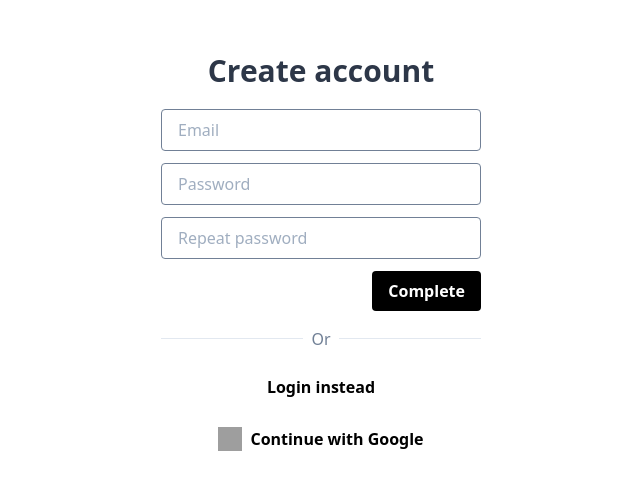
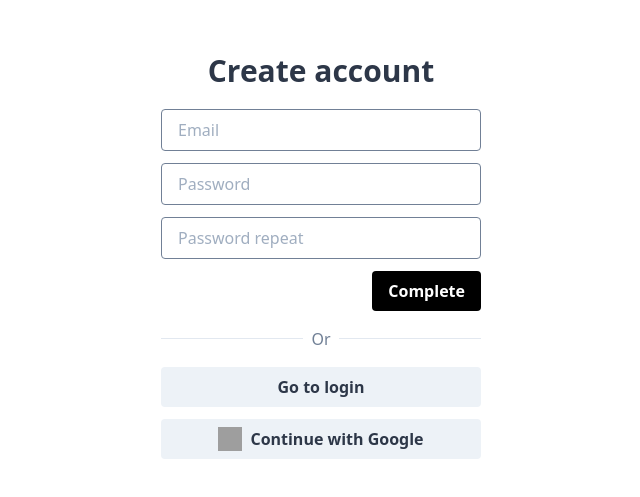
Before and after one commit to vladislavkn/Book-store, a Vue app: page /sign-up in a window 1280 px wide. Shown: the part 147-644 px from the top of the page, without its empty margins (319-959 px from the left). Built offline with nearby package versions, Linux system fonts and the light colour scheme; no server answers; grey boxes are pictures that could not be loaded.

Commit message:
refactor: auth sign-in & sing-up

```diff
--- a/mixins/authMixin.js
+++ b/mixins/authMixin.js
@@ -1,24 +1,25 @@
-export default (authEventType) => ({
+export default ({ authEventType }) => ({
   data: () => ({
-    isLoading: false,
-    error: "",
+    authMixin_isLoading: false,
+    authMixin_error: "",
   }),
   methods: {
-    submit({ email, password }) {
-      this.isLoading = true;
+    authMixin_submit(email, password) {
+      console.log(email, password);
+      this.authMixin_isLoading = true;
       this.$store
         .dispatch(authEventType, { email, password })
         .then(() => this.$router.push("/"))
-        .catch((error) => (this.error = error.message))
-        .finally(() => (this.isLoading = false));
+        .catch((error) => (this.authMixin_error = error.message))
+        .finally(() => (this.authMixin_isLoading = false));
     },
-    loginWithGoogle() {
-      this.isLoading = true;
+    authMixin_loginWithGoogle() {
+      this.authMixin_isLoading = true;
       this.$store
         .dispatch("loginWithGoogle")
         .then(() => this.$router.push("/"))
-        .catch((error) => (this.error = error.message))
-        .finally(() => (this.isLoading = false));
+        .catch((error) => (this.authMixin_error = error.message))
+        .finally(() => (this.authMixin_isLoading = false));
     },
   },
 });
--- a/src/components/AuthForm.vue
+++ b/src/components/AuthForm.vue
@@ -1,32 +1,7 @@
 <template>
   <div class="max-w-xs w-full">
     <form class="max-w-xs w-full mb-4 space-y-3" @submit.prevent="submit">
-      <input
-        class="InputText"
-        type="email"
-        placeholder="Email"
-        required
-        v-model="email"
-      />
-      <input
-        class="InputText"
-        type="password"
-        placeholder="Password"
-        required
-        minLength="8"
-        maxlength="16"
-        v-model="password"
-      />
-      <input
-        v-if="showPasswordRepeat"
-        class="InputText"
-        type="password"
-        placeholder="Repeat password"
-        required
-        minLength="8"
-        maxlength="16"
-        v-model="passwordRepeat"
-      />
+      <slot name="fields" />
       <div class="flex items-center justify-between">
         <div class="text-sm text-red-400 mr-2">
           {{ error }}
@@ -34,7 +9,7 @@
         <button
           class="Button Button__primary"
           type="submit"
-          :disabled="!!error || isLoading"
+          :disabled="!isSubmitAvailable"
         >
           {{ isLoading ? "Loading" : "Complete" }}
         </button>
@@ -45,10 +20,8 @@
       <span class="text-gray-600 px-2 bg-white z-10 relative">Or</span>
     </div>
     <div class="max-w-xs w-full space-y-3">
-      <router-link :to="linkRoute" class="Button Button_secondary w-full">
-        {{ linkText }}
-      </router-link>
-      <button class="Button Button_secondary w-full" @click="loginWithGoogle">
+      <slot name="links" />
+      <button class="Button Button__secondary w-full" @click="loginWithGoogle">
         <img
           class="h-6 w-6"
           src="https://lh3.googleusercontent.com/COxitqgJr1sJnIDe8-jiKhxDx1FrYbtRHKJ9z_hELisAlapwE9LUPh6fcXIfb5vwpbMl4xl9H9TRFPc5NOO8Sb3VSgIBrfRYvW6cUA"
@@ -62,38 +35,9 @@
 
 <script>
 export default {
-  data: () => ({
-    email: "",
-    password: "",
-    passwordRepeat: "",
-  }),
-  watch: {
-    passwordRepeat(newValue) {
-      const errorMessage =
-        newValue != this.password ? "Passwords don't match!" : "";
-      if (this.showPasswordRepeat) this.$emit("validationError", errorMessage);
-    },
-    password(newValue) {
-      const errorMessage =
-        newValue != this.passwordRepeat ? "Passwords don't match!" : "";
-      if (this.showPasswordRepeat) this.$emit("validationError", errorMessage);
-    },
-  },
   props: {
     isLoading: {
       type: Boolean,
-      required: true,
-    },
-    showPasswordRepeat: {
-      type: Boolean,
-      required: true,
-    },
-    linkText: {
-      type: String,
-      required: true,
-    },
-    linkRoute: {
-      type: String,
       required: true,
     },
     error: {
@@ -101,13 +45,17 @@ export default {
       required: true,
     },
   },
+  computed: {
+    isSubmitAvailable() {
+      return !this.error && !this.isLoading;
+    },
+  },
   methods: {
     submit() {
-      if (this.error) return;
-      this.$emit("submit", {
-        email: this.email,
-        password: this.password,
-      });
+      // TODO: add toast warning
+      if (this.isSubmitAvailable) {
+        this.$emit("submit");
+      }
     },
     loginWithGoogle() {
       this.$emit("loginWithGoogle");
--- /dev/null
+++ b/src/components/AuthFormEmailField.vue
@@ -0,0 +1,17 @@
+<template>
+  <input
+    :value="value"
+    @input="$emit('input', $event.target.value)"
+    class="InputText"
+    type="email"
+    placeholder="Email"
+    required
+  />
+</template>
+<script>
+export default {
+  props: {
+    value: String,
+  },
+};
+</script>
--- /dev/null
+++ b/src/components/AuthFormPasswordField.vue
@@ -0,0 +1,19 @@
+<template>
+  <input
+    :value="value"
+    @input="$emit('input', $event.target.value)"
+    class="InputText"
+    type="password"
+    placeholder="Password"
+    required
+    minLength="8"
+    maxlength="16"
+  />
+</template>
+<script>
+export default {
+  props: {
+    value: String,
+  },
+};
+</script>
--- a/src/views/Sign-in.vue
+++ b/src/views/Sign-in.vue
@@ -4,15 +4,21 @@
       Login
     </h1>
     <AuthForm
-      :showPasswordRepeat="false"
-      :isLoading="isLoading"
-      :error="error"
-      linkRoute="/sign-up"
-      linkText="Register instead"
-      @validationError="error = $event"
-      @submit="submit"
-      @loginWithGoogle="loginWithGoogle"
-    />
+      :isLoading="authMixin_isLoading"
+      :error="authMixin_error"
+      @submit="authMixin_submit"
+      @loginWithGoogle="authMixin_loginWithGoogle"
+    >
+      <template v-slot:fields>
+        <AuthFormEmailField v-model="email" />
+        <AuthFormPasswordField v-model="password"
+      /></template>
+      <template v-slot:links>
+        <router-link to="/sign-up" class="Button Button__secondary">
+          Go to registration
+        </router-link>
+      </template>
+    </AuthForm>
   </EmptyLayout>
 </template>
 
@@ -20,9 +26,20 @@
 import EmptyLayout from "../components/EmptyLayout.vue";
 import AuthForm from "../components/AuthForm.vue";
 import authMixin from "../../mixins/authMixin";
+import AuthFormEmailField from "../components/AuthFormEmailField.vue";
+import AuthFormPasswordField from "../components/AuthFormPasswordField.vue";
 
 export default {
-  components: { EmptyLayout, AuthForm },
-  mixins: [authMixin("loginUser")],
+  components: {
+    EmptyLayout,
+    AuthForm,
+    AuthFormEmailField,
+    AuthFormPasswordField,
+  },
+  mixins: [authMixin({ authEventType: "loginUser" })],
+  data: () => ({
+    email: "",
+    password: "",
+  }),
 };
 </script>
--- a/src/views/Sign-up.vue
+++ b/src/views/Sign-up.vue
@@ -4,15 +4,25 @@
       Create account
     </h1>
     <AuthForm
-      :showPasswordRepeat="true"
-      :isLoading="isLoading"
-      :error="error"
-      linkRoute="/sign-in"
-      linkText="Login instead"
-      @validationError="error = $event"
-      @submit="submit"
-      @loginWithGoogle="loginWithGoogle"
-    />
+      :isLoading="authMixin_isLoading"
+      :error="authMixin_error"
+      @submit="authMixin_submit(email, password)"
+      @loginWithGoogle="authMixin_loginWithGoogle"
+    >
+      <template v-slot:fields>
+        <AuthFormEmailField v-model="email" />
+        <AuthFormPasswordField v-model="password" />
+        <AuthFormPasswordField
+          placeholder="Password repeat"
+          v-model="passwordRepeat"
+        />
+      </template>
+      <template v-slot:links>
+        <router-link to="/sign-in" class="Button Button__secondary">
+          Go to login
+        </router-link>
+      </template>
+    </AuthForm>
   </EmptyLayout>
 </template>
 
@@ -20,9 +30,27 @@
 import EmptyLayout from "../components/EmptyLayout.vue";
 import AuthForm from "../components/AuthForm.vue";
 import authMixin from "../../mixins/authMixin";
+import AuthFormEmailField from "../components/AuthFormEmailField.vue";
+import AuthFormPasswordField from "../components/AuthFormPasswordField.vue";
 
 export default {
-  components: { EmptyLayout, AuthForm },
-  mixins: [authMixin("registerUser")],
+  components: {
+    EmptyLayout,
+    AuthForm,
+    AuthFormEmailField,
+    AuthFormPasswordField,
+  },
+  mixins: [authMixin({ authEventType: "registerUser" })],
+  data: () => ({
+    email: "",
+    password: "",
+    passwordRepeat: "",
+  }),
+  watch: {
+    passwordRepeat() {
+      this.authMixin_error =
+        this.password !== this.passwordRepeat ? "Passwords do not match" : "";
+    },
+  },
 };
 </script>
```
